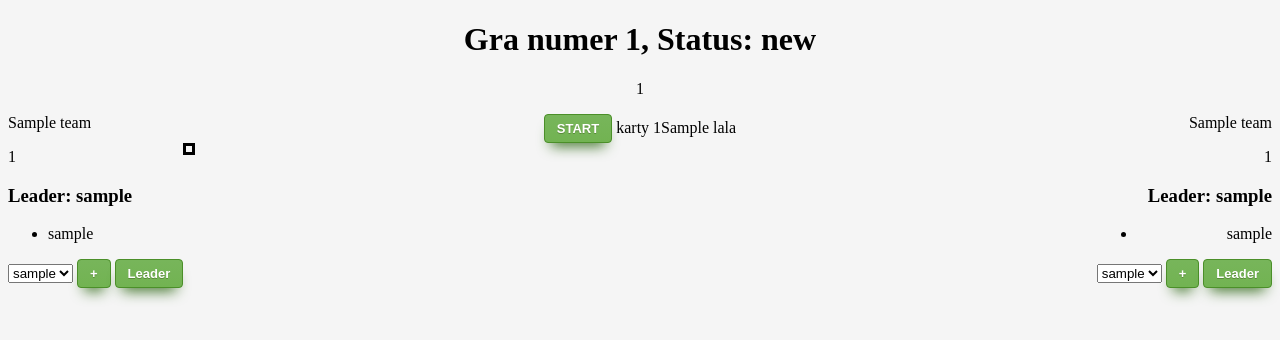
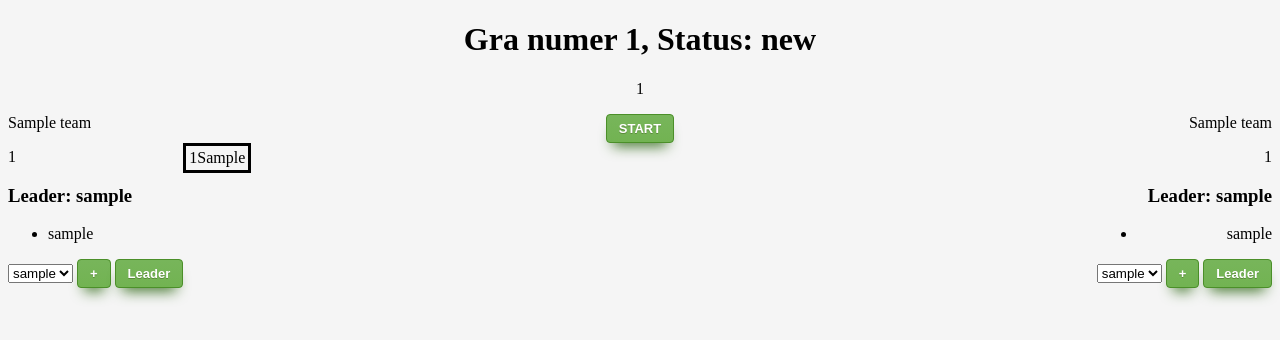
Before and after one commit to stvoreku/gierki, a Django app: template tajniacy/templates/game.html in a window 1280 px wide. Shown: the top 340 px of the page. Run offline with Django 3.2, Linux system fonts and the light colour scheme; the template is opened without the code that fills it: values that come from a table or form of the project are taken from there, others are empty; tables that the repository leaves empty hold one stand-in row (values such as "Sample post").

Commit message:
game update

```diff
--- a/tajniacy/templates/game.html
+++ b/tajniacy/templates/game.html
@@ -30,6 +30,9 @@
 </div>
 
 {% endif %}
+
+
+
 <div class="team2class">
 {{team2.name}}
   <p id="team2id">{{team2.id}}</p>
@@ -39,6 +42,7 @@
   <li>{{player.get_username}}</li>
   {%endfor%}
 </ul>
+  {% if game.status == 'new' %}
 <select id="team2select" name="users">
 {% for u in users%}
 
@@ -52,14 +56,15 @@
 
 
 <button onclick="start_game()" class="start"> START </button>
-karty
-{% for c in cards%}
-{{card.id}}{{card.word.word}} lala
-{%endfor%}
+{% endif %}
+
+
 <table class="cardtable">
+  {% for c in cards%}
   <tr>
-    <td></td>
+    <td>{{card.id}}{{card.word.word}}</td>
   </tr>
+  {%endfor%}
 </table>
 <script>
 
```
